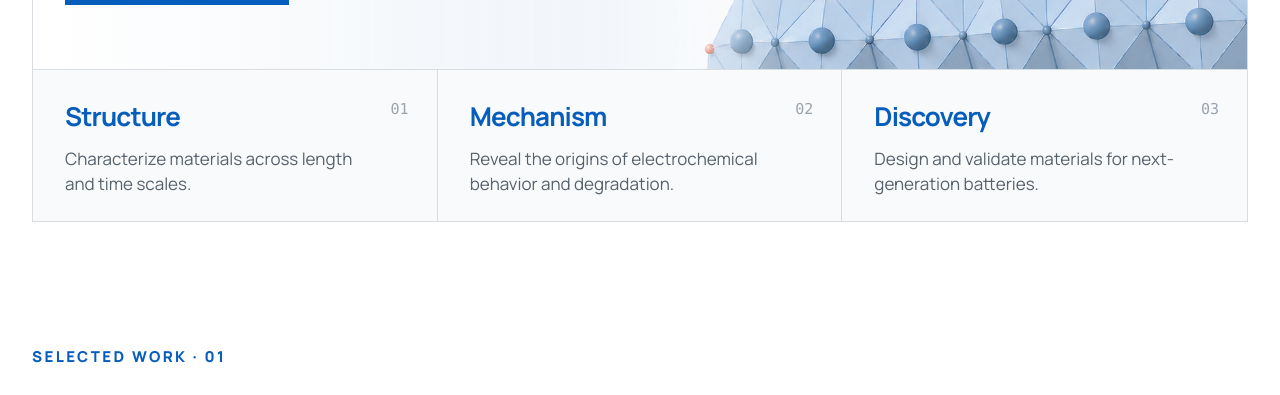
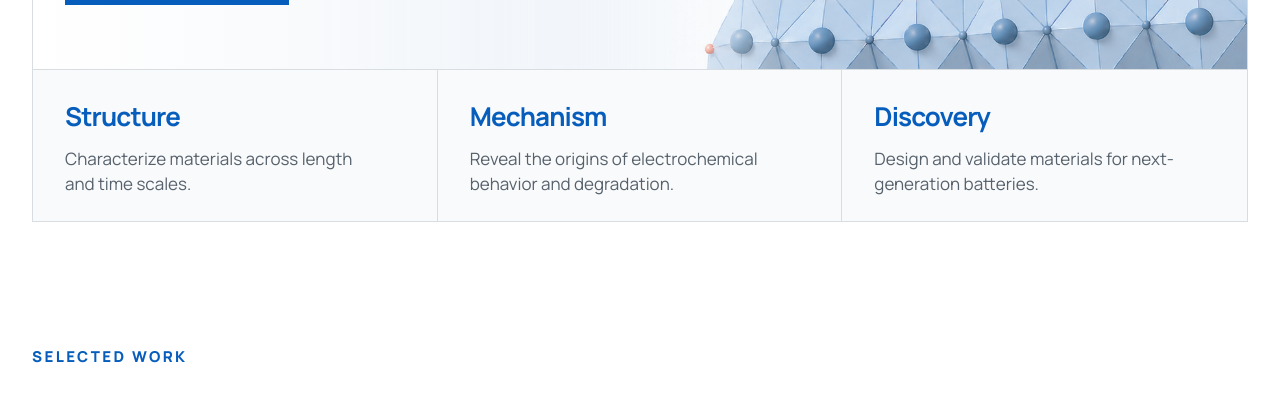
Before and after one commit to Energy-Materials-Laboratory/energy-materials-laboratory.github.io, a Next.js app: page / in a window 1280 px wide. Shown: the part 682-1077 px from the top of the page. Built offline with nearby package versions, Linux system fonts and the light colour scheme.

Commit message:
Remove decorative homepage numbering

```diff
--- a/app/globals.css
+++ b/app/globals.css
@@ -454,15 +454,6 @@ summary:focus-visible {
 
 .pillar-strip article:last-child {
   border-right: 0;
-}
-
-.pillar-strip span {
-  position: absolute;
-  top: 30px;
-  right: 28px;
-  color: #9aa4ad;
-  font-family: var(--font-mono);
-  font-size: var(--size-micro);
 }
 
 .pillar-strip h2 {
--- a/app/page.tsx
+++ b/app/page.tsx
@@ -55,8 +55,7 @@ export default function Home() {
 
       <section className="pillar-strip site-width" aria-label="Research philosophy">
         {home.pillars.map((pillar) => (
-          <article key={pillar.index}>
-            <span>{pillar.index}</span>
+          <article key={pillar.title}>
             <h2>{pillar.title}</h2>
             <p>{pillar.description}</p>
           </article>
--- a/content/home.json
+++ b/content/home.json
@@ -16,17 +16,14 @@
   },
   "pillars": [
     {
-      "index": "01",
       "title": "Structure",
       "description": "Characterize materials across length and time scales."
     },
     {
-      "index": "02",
       "title": "Mechanism",
       "description": "Reveal the origins of electrochemical behavior and degradation."
     },
     {
-      "index": "03",
       "title": "Discovery",
       "description": "Design and validate materials for next-generation batteries."
     }
@@ -38,7 +35,7 @@
     "actionLabel": "View all research"
   },
   "publicationsSection": {
-    "label": "Selected work · 01",
+    "label": "Selected work",
     "title": "Publications",
     "featuredLabel": "Featured publications",
     "listLabel": "More recent publications",
```
